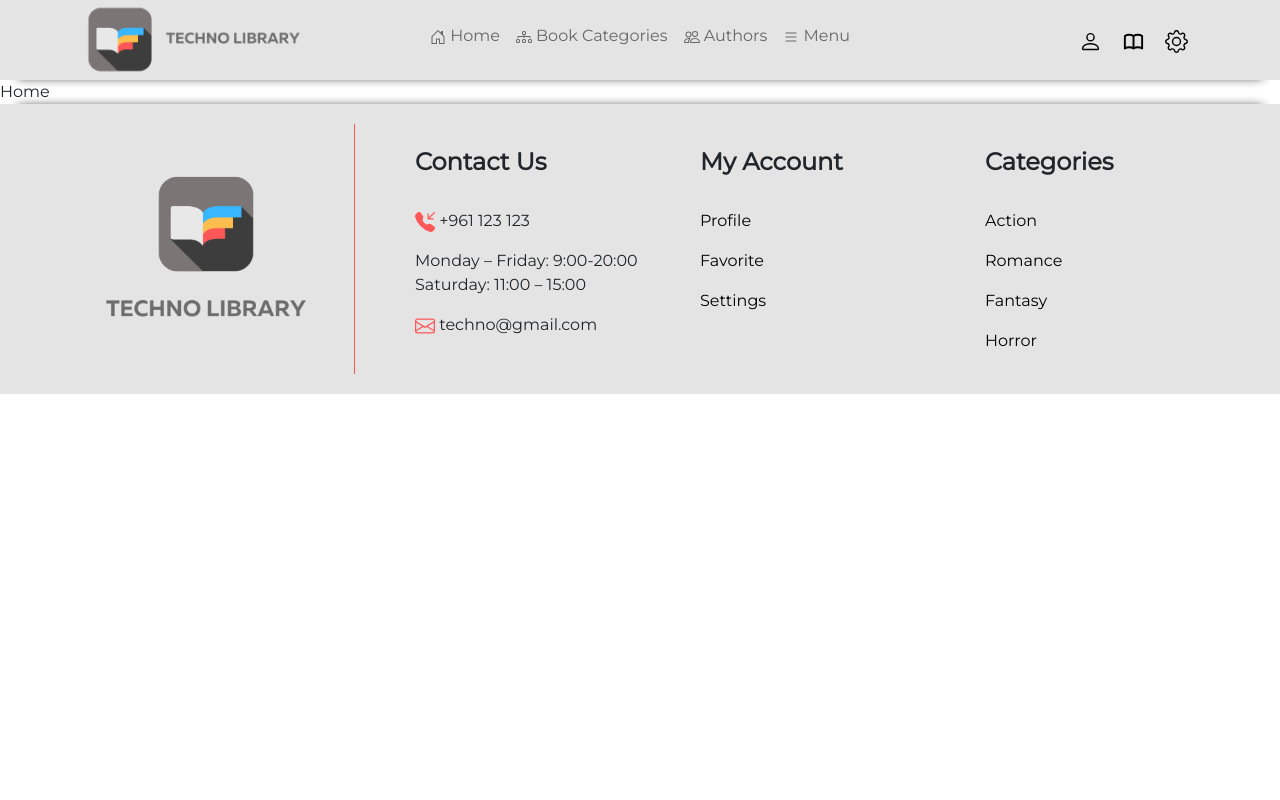
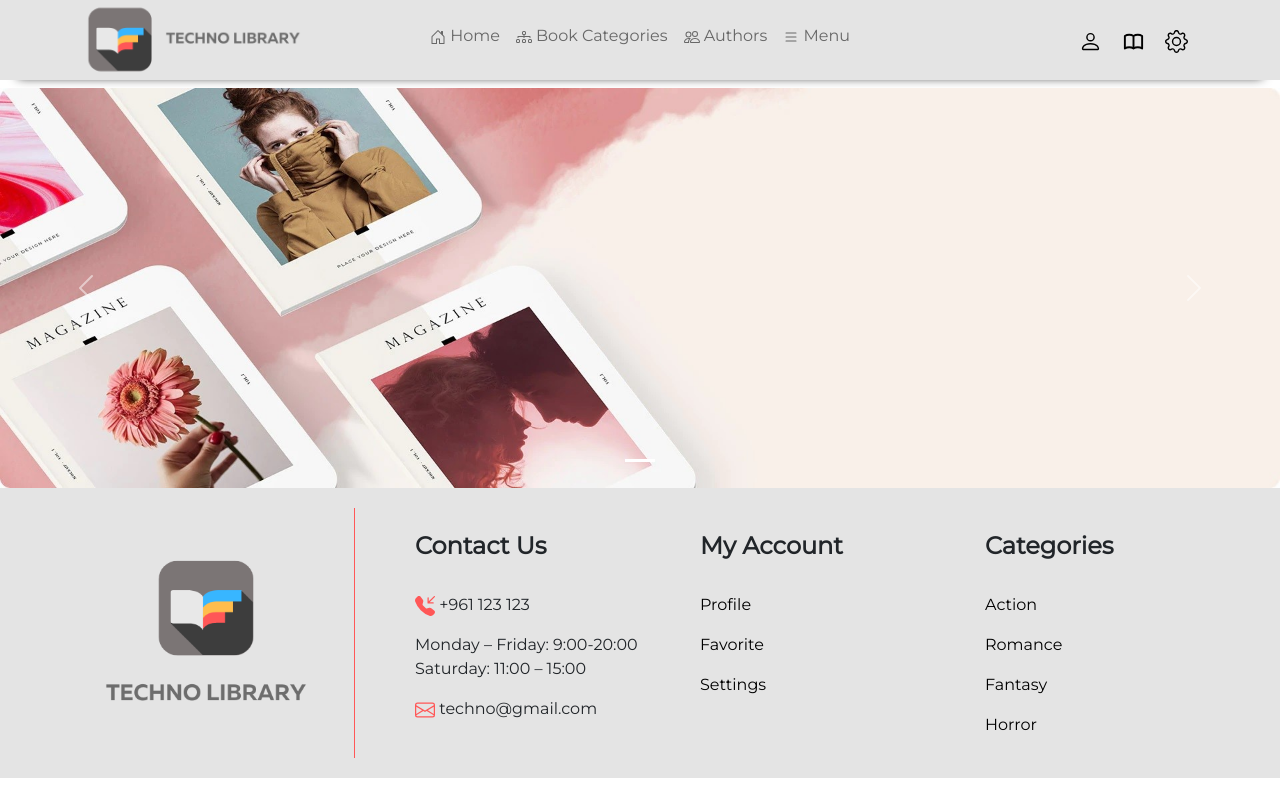
Before and after one commit to frs04/TechnoLibrary, a React (Create React App) app in the folder techno-library/: page / in a window 1280 px wide. Built offline with nearby package versions, Linux system fonts and the light colour scheme.

Commit message:
start with home

```diff
--- a/techno-library/src/Layout/Footer.js
+++ b/techno-library/src/Layout/Footer.js
@@ -8,7 +8,7 @@ const Footer = () => {
             <div className='row'>
                 <div className='col-3 LogoBorder'>
                     <a href='/'>
-                        <img src='./images/Logo2.png' className='FooterLogo'/>
+                        <img src='./images/Logo2.png' className='FooterLogo' alt='Logo'/>
                     </a>
                 </div>
                 <div className='col-3 ms-5'>
--- a/techno-library/src/Layout/Header.js
+++ b/techno-library/src/Layout/Header.js
@@ -10,7 +10,7 @@ const Header = () => {
           <div className='row'>
             <div className='col-2'>
               <a href='/'>
-                <img src='./images/Logo1.png' className='logoimg'/>
+                <img src='./images/Logo1.png' className='logoimg' alt='Logo' />
               </a>
             </div>
             <div className='col-8'>
--- a/techno-library/src/Pages/Home.js
+++ b/techno-library/src/Pages/Home.js
@@ -1,8 +1,17 @@
-import React from 'react'
+import React from 'react';
+import { Carousel } from 'react-bootstrap';
 
 const Home = () => {
   return (
-    <div>Home</div>
+    <div className='container-fluid p-0'>
+       <div className='row mt-2'>
+           <Carousel>
+                <Carousel.Item>
+                    <img className="d-block w-100" src="./images/slider.jpg" alt="Home Slider" />
+                </Carousel.Item>
+            </Carousel>
+       </div>
+    </div>
   )
 }
 
```
Also changed, not shown: techno-library/public/images/slider.jpg (added).
